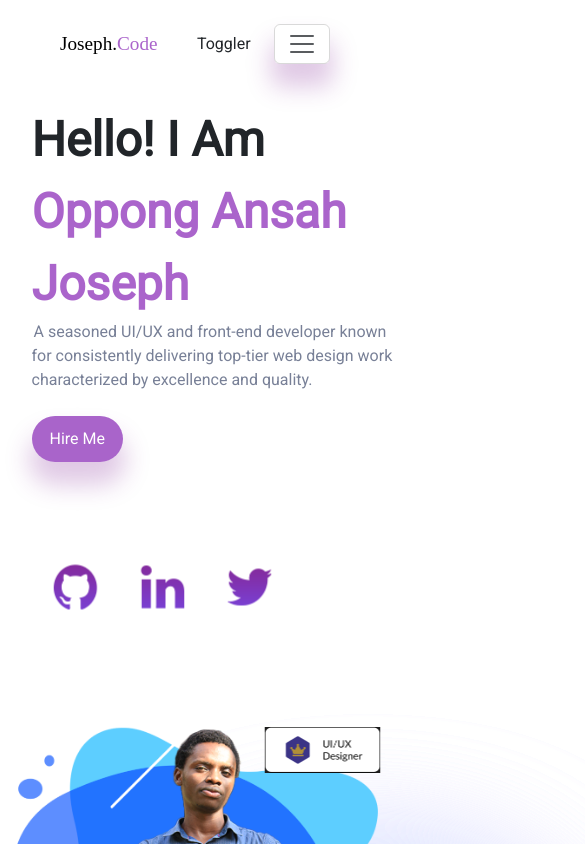
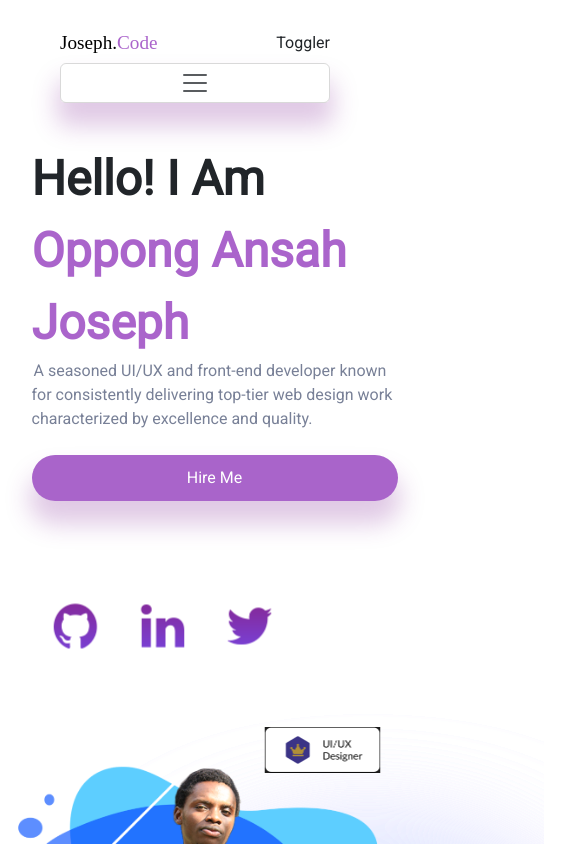
Before and after one commit to oppong-josephh/josephPortfolio, a React (Vite) app: page / in a window 390 px wide. Shown: the top 844 px of the page, 585 px wide, since content can reach past the window. Built offline with nearby package versions, Linux system fonts and the light colour scheme; a web font is replaced by a local one.

Commit message:
responsive for contact added

```diff
--- a/src/Component/Contact/Contact.css
+++ b/src/Component/Contact/Contact.css
@@ -12,3 +12,20 @@ input, .form-control{
     border: 1px solid var(--voilet);
     resize: none;
 }
+
+
+
+  @media screen and (max-width: 480px) {
+    .contact-wrapper {
+      margin-bottom: 50vh;
+    }
+
+    form, input, textarea {
+      max-width: 100%;
+    }
+
+    button {
+      width: 100%;
+      max-width: 400px;
+    }
+  }
```
